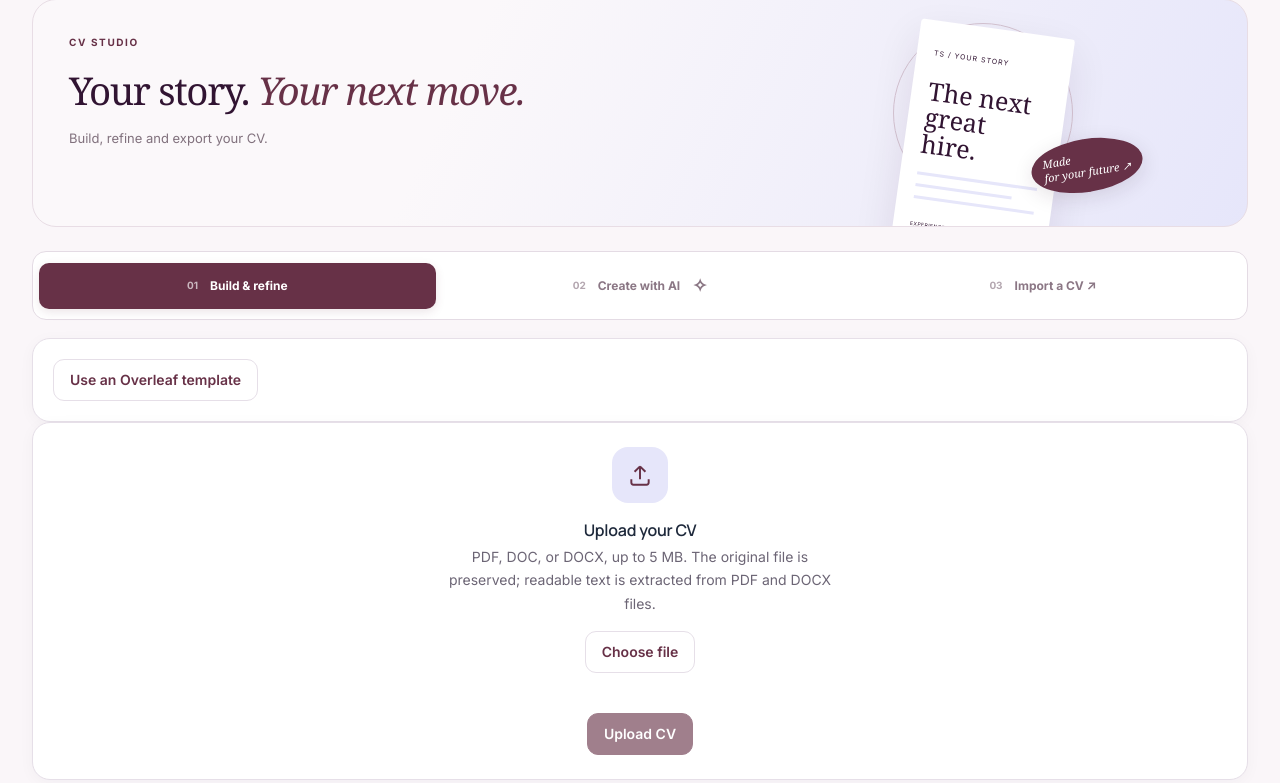
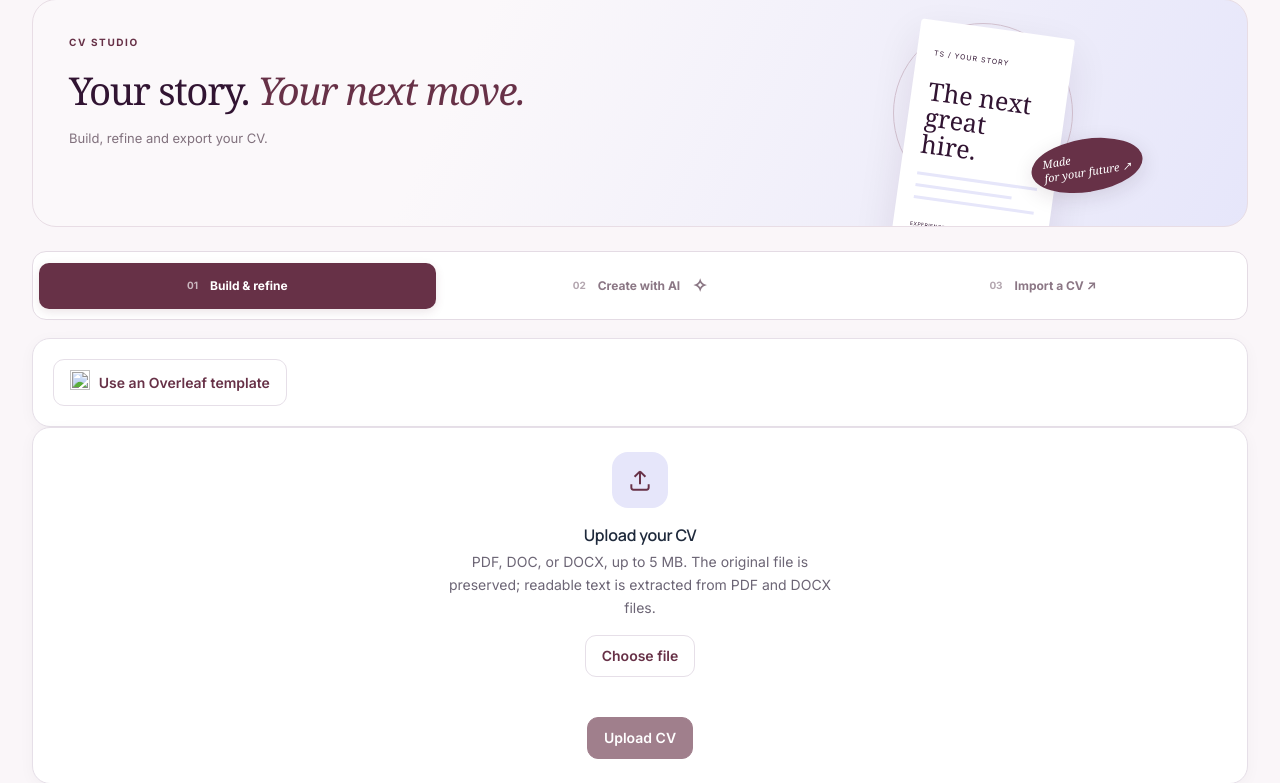
Before and after one commit to khadija6BH/talentsouk, a Python web app: template frontend/templates/cv_builder.html in a window 1280 px wide. Shown: the part 105-888 px from the top of the page. Run offline with Jinja, Linux system fonts and the light colour scheme; the template is opened without the code that fills it, so the values that code supplies are empty; some libraries are stand-ins or nearby versions.

Commit message:
Add Overleaf icon and official CV gallery link

```diff
--- a/frontend/templates/cv_builder.html
+++ b/frontend/templates/cv_builder.html
@@ -35,7 +35,14 @@
  <a href="#cv-upload-area"><span>03</span> Import a CV ↗</a>
 </nav>
 <details id="overleaf-template" class="card p-5 mt-4" {{ 'open' if request.args.get('overleaf') }}>
-  <summary class="btn btn-secondary cursor-pointer">Use an Overleaf template</summary>
+  <summary class="btn btn-secondary cursor-pointer" style="display:inline-flex;align-items:center;gap:.55rem">
+    <img src="https://www.overleaf.com/favicon.ico" width="20" height="20" alt="" referrerpolicy="no-referrer">
+    Use an Overleaf template
+  </summary>
+  <div class="mt-3 flex flex-wrap items-center gap-2">
+    <span>No template ZIP yet?</span>
+    <a class="btn btn-secondary" href="https://www.overleaf.com/gallery/tagged/cv" target="_blank" rel="noopener noreferrer">Browse official Overleaf CV templates</a>
+  </div>
   <p class="mt-3">Choose a LaTeX CV template, add TalentSouk placeholders where your details belong, then download its source ZIP. Save your CV here before importing the template.</p>
   <p class="mt-2">For example, replace the sample name with <code>[[CV:FULL_NAME]]</code>. Other fields include <code>[[CV:JOB_TITLE]]</code>, <code>[[CV:EMAIL]]</code>, <code>[[CV:SUMMARY]]</code>, <code>[[CV:EXPERIENCE]]</code>, <code>[[CV:EDUCATION]]</code>, <code>[[CV:SKILLS]]</code>, <code>[[CV:PROJECTS]]</code> and <code>[[CV:LANGUAGES]]</code>.</p>
   <form method="post" enctype="multipart/form-data" action="{{ url_for('cv_builder_overleaf') }}" class="flex flex-wrap items-end gap-3 mt-4">
```
